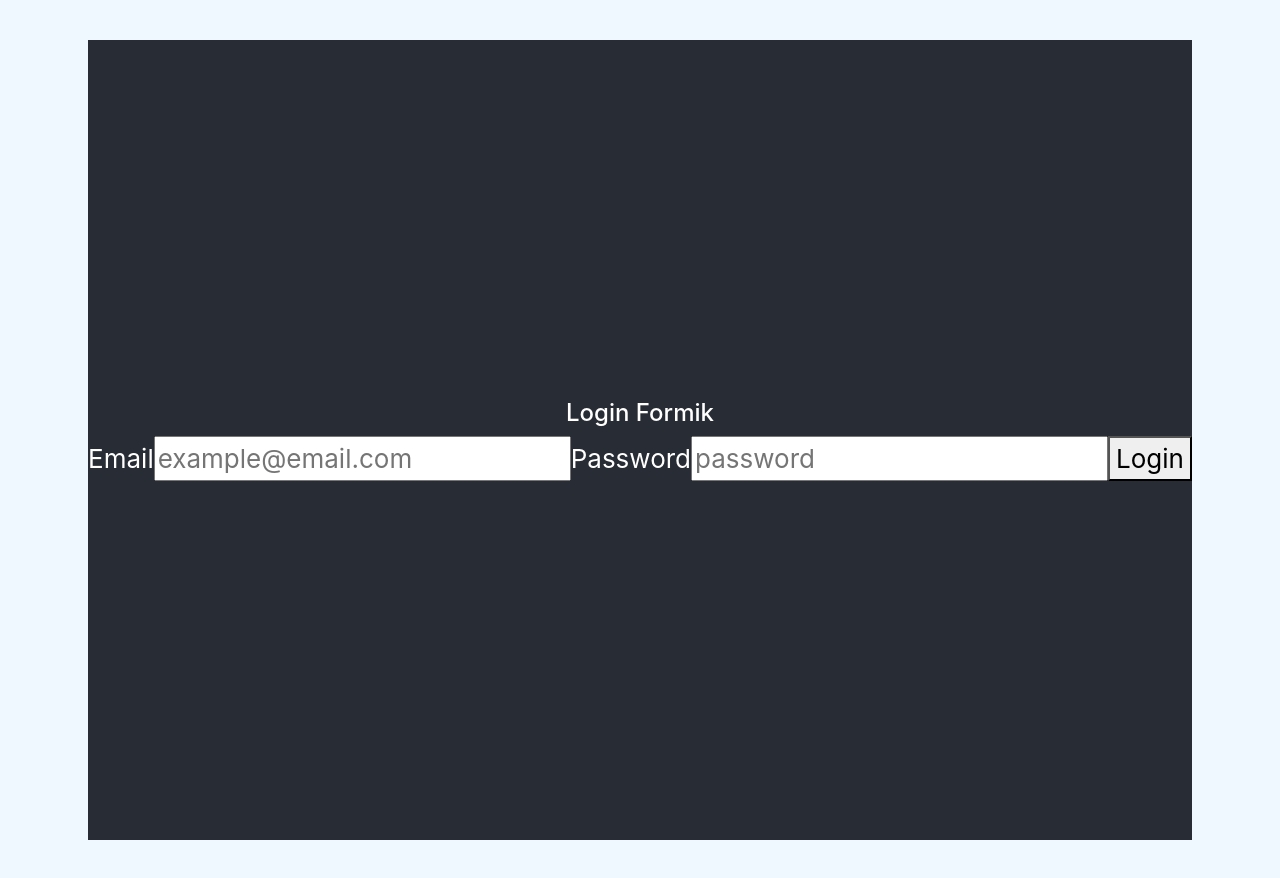
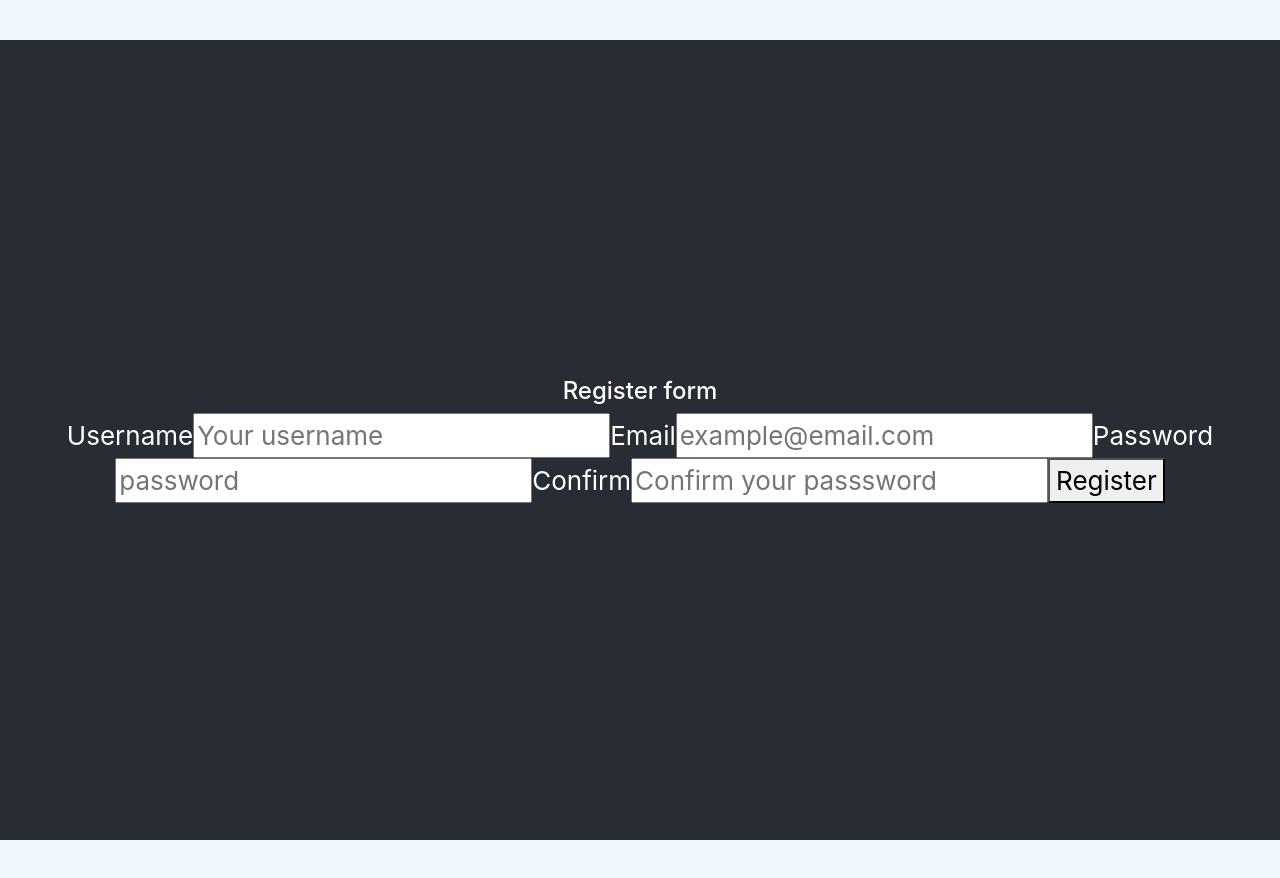
Before and after one commit to G1ovann16/Project_FInal_React, a React (Create React App) app in the folder project_final/: page / in a window 1280 px wide. Built offline with nearby package versions, Linux system fonts and the light colour scheme.

Commit message:
add register form

```diff
--- a/project_final/src/App.js
+++ b/project_final/src/App.js
@@ -2,13 +2,14 @@
 import './App.css';
 import TaskListComponent from './components/containers/task_list';
 import Loginform from './components/pure/forms/loginForm';
+import RegisterForm from './components/pure/forms/registerForm';
 
 function App() {
   return (
     <div className="App">
       <header className="App-header">
         {/* <TaskListComponent></TaskListComponent> */}
-        <Loginform></Loginform>
+        <RegisterForm></RegisterForm>
       </header>
     </div>
   );
--- a/project_final/src/components/pure/forms/registerForm.jsx
+++ b/project_final/src/components/pure/forms/registerForm.jsx
@@ -1,23 +1,117 @@
-import React, { useState } from 'react'
-import PropTypes from 'prop-types'
+import React, { useState } from "react";
+import { User } from "../../../models/users.class";
+import { Formik, Field, Form, ErrorMessage, yupToFormErrors } from "formik";
+import * as Yup from "yup";
+import { ROLES } from "../../../models/roles.enum";
 
-const RegisterForm = props => {
+const RegisterForm = (props) => {
+  let user = new User();
 
-    const initialCredentials = [
-        {
-          user: "",
-          name:"",
-          mail:"",
-          pass: ""
-        },
-      ];
-      const [credentials, setCredentials] = useState(initialCredentials);
+  const initialValues = {
+    username: "",
+    email: "",
+    password: "",
+    confirm: "",
+    role: ROLES.USER,
+  };
+  const registerSchema = Yup.object().shape({
+    username: Yup.string()
+      .min(6, "username too short")
+      .max(12, "username too long")
+      .required("username is required"),
+    email: Yup.string()
+      .email("Invalid email format")
+      .required("Email is required"),
+    //   role: Yup.string().oneOf([ROLES.USER, ROLES.ADMIN],'You must select a Role: User/Admin')
+    // .required('Role is requiered'),
+      password: Yup.string()
+      .min(8, "password too short")
+      .required("Password is required"),
+    confirm: Yup.string()
+      .when("password", {
+        is: (value) => (value && value.length > 0 ? true : false),
+        then: Yup.string().oneOf([Yup.ref("password")], "password must match"),
+      })
+      .required("you must confirm the password"),
+  });
+
+  const submit = (values) => {
+    alert("Registered User");
+  };
 
   return (
-    <div>registerForm</div>
-  )
-}
+    <div>
+      <h4>Register form</h4>
+      <Formik
+        initialValues={initialValues}
+        validationSchema={registerSchema}
+        onSubmit={async (values) => {
+          await new Promise((r) => setTimeout(r, 1000));
+          alert(JSON.stringify(values, null, 2));
+        }}
+      >
+ {({ values,
+                    touched,
+                    errors,
+                    isSubmitting,
+                    handleChange,
+                    handleBlur })=>(
+                      <Form>
+                      <label htmlFor="username">Username</label>
+                            <Field id="username" type="text" name="username" placeholder="Your username" />
+                            {
+                                errors.username && touched.username &&
+                                (
+                                    <ErrorMessage name="username" component='div'></ErrorMessage>
+                                )
+                            }
+                      <label htmlFor="email">Email</label>
+                            <Field id="email" type="email" name="email" placeholder="example@email.com" />
+                            {
+                                errors.email && touched.email &&
+                                (
+                                    <ErrorMessage name="email" component='div'></ErrorMessage>
+                                )
+                            }
+                            <label htmlFor="password">Password</label>
+                            <Field
+                                id="password"
+                                name="password"
+                                placeholder="password"
+                                type='password'
+                            />
+                            {/* Password Errors */}
+                            {
+                                errors.password && touched.password &&
+                                (
+                                    <ErrorMessage name="password" component='div'></ErrorMessage>
+                                )
+                            }
+                            <label htmlFor="confirm">Confirm</label>
+                            <Field
+                                id="confirm"
+                                name="confirm"
+                                placeholder="Confirm your passsword"
+                                type='password'
+                            />
+                            {/* Password Errors */}
+                            {
+                                errors.confirm && touched.confirm &&
+                                (
+                                    <ErrorMessage name="confirm" component='div'></ErrorMessage>
+                                )
+                            }
+                            <button type="submit">Register</button>
+                            {isSubmitting ? (<p>Sending your credentials ...</p>): null}
 
-RegisterForm.propTypes = {}
+                      </Form>
+                    )}
 
-export default RegisterForm
+      </Formik>
+    </div>
+  );
+};
+
+RegisterForm.propTypes = {};
+
+export default RegisterForm;
--- /dev/null
+++ b/project_final/src/models/roles.enum.js
@@ -0,0 +1,4 @@
+export const ROLES = {
+    USER:"user",
+    ADMIN:"admin",
+}
--- /dev/null
+++ b/project_final/src/models/users.class.js
@@ -0,0 +1,16 @@
+import { ROLES } from "./roles.enum";
+
+export class User{
+    name='';
+    email= '';
+    password='';
+    role= ROLES.USER;
+
+    constructor(name, email, password, role){
+        this.name = name;
+        this.email = email;
+        this.password = password;
+        this.role = role;
+    }
+
+}
```
